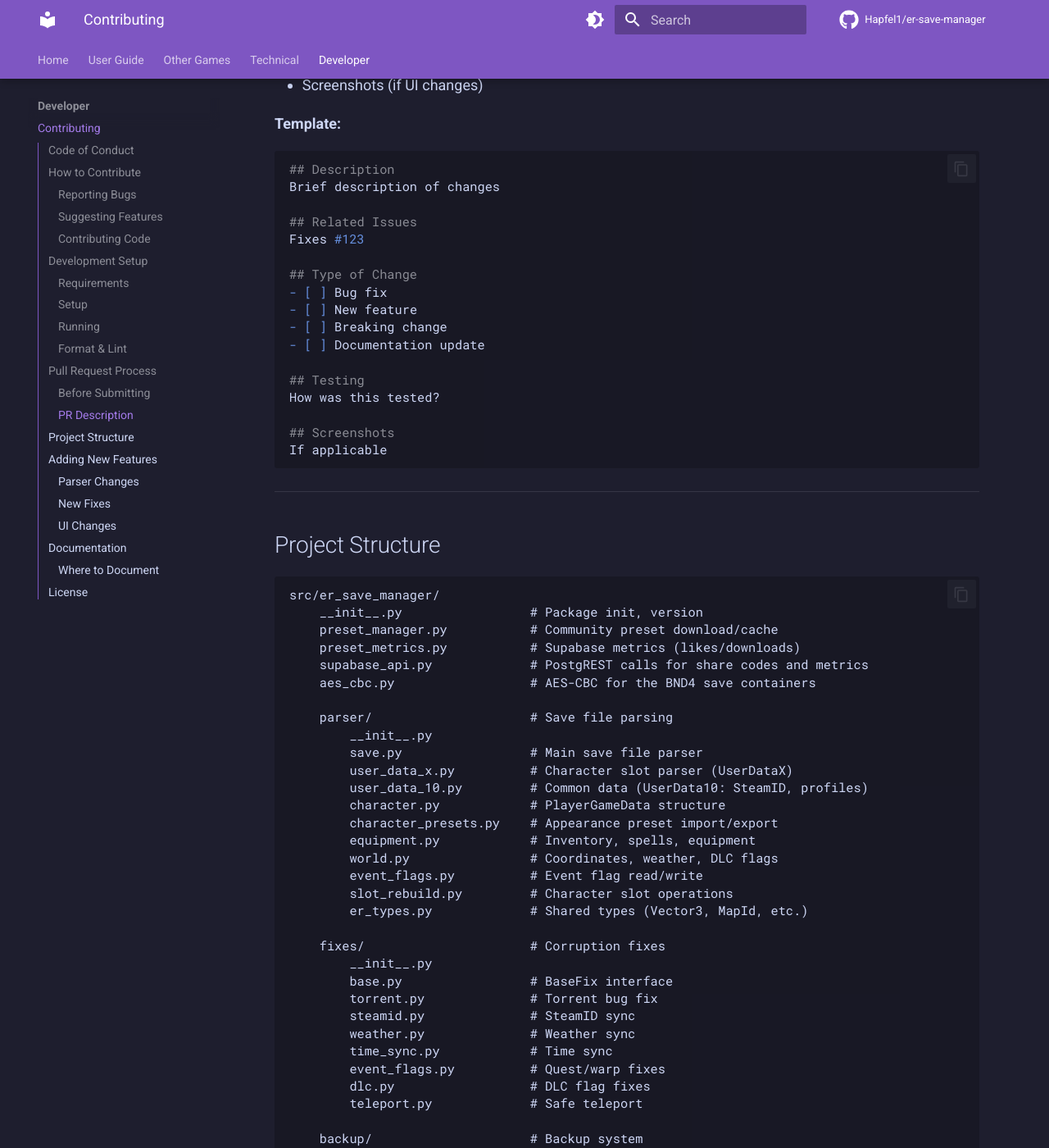
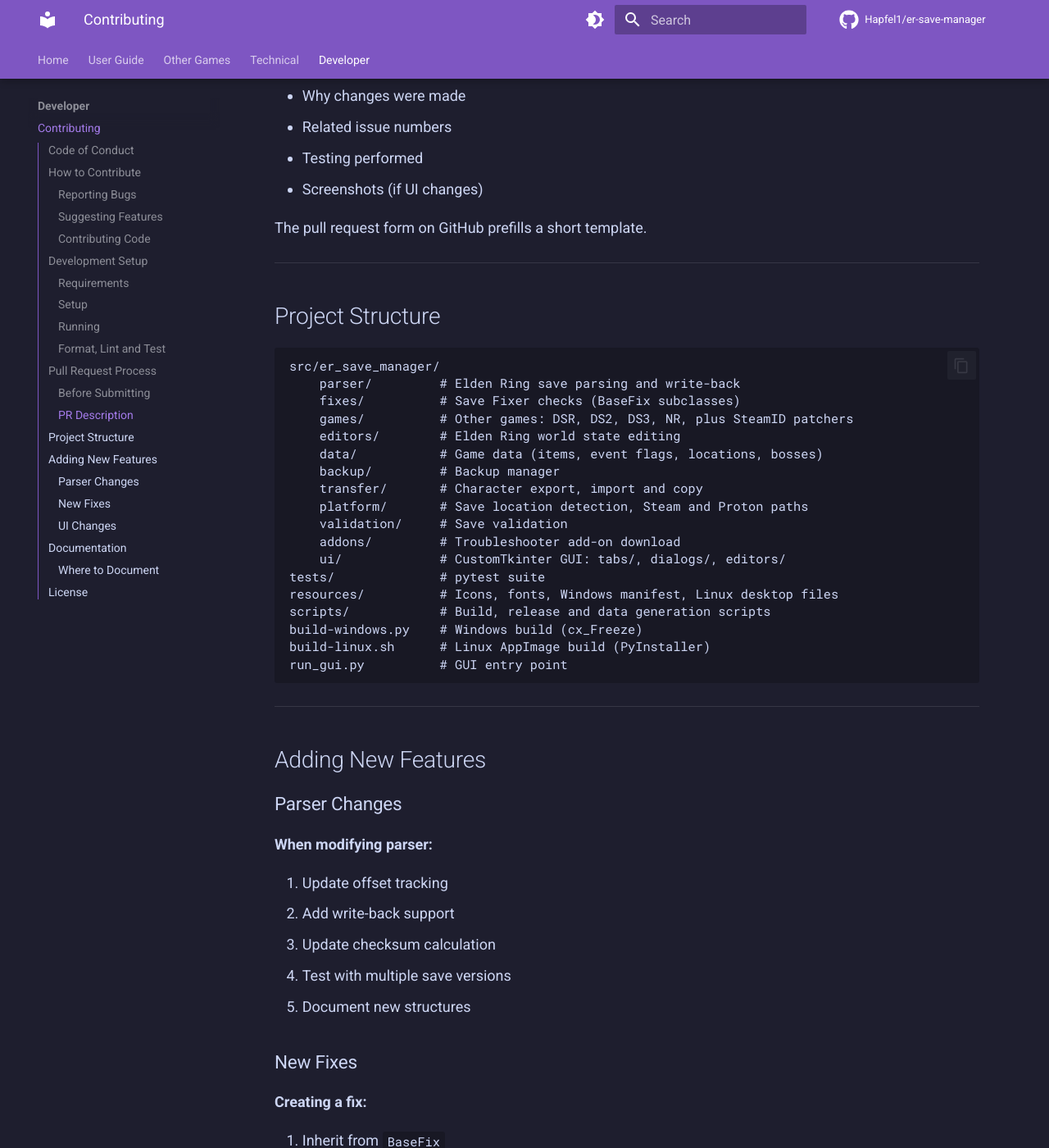
Before and after one commit to Hapfel1/er-save-manager, an MkDocs documentation site: the page built from docs/developer/contributing.md, in a window 1280 px wide and 1400 px high, scrolled down 3247 px. Shown: the whole window at 82% size. Built offline with MkDocs 1.6.1 and Material for MkDocs 9.7.7, drawn with Linux system fonts in a browser that asks for light colours; comment, search, counter and statistics services are not loaded; the version menu is left out; some of the changed text lies outside the part shown.

Commit message:
Docs/community files (#469)
* docs(community): code of conduct, security policy, contributing, templates, accessibility

Add the GitHub community files: Contributor Covenant 2.1, a security policy
using private vulnerability reporting, a short CONTRIBUTING pointing to the
docs guide, bug report, save corruption and feature request issue forms
with a Discord contact link, a pull request template and an accessibility
statement. Update the docs contributing page for uv sync, pytest, the
current project layout and CustomTkinter.

* docs(community): drop response times, Discord server only, explain both logs

* docs(community): verbose log lives next to errors.log

* docs(community): short code of conduct

* docs(community): drop the Seamless Co-op note from CONTRIBUTING

* docs(community): piracy is not supported

* docs(community): piracy note in CONTRIBUTING and the bug forms

````diff
--- a/docs/developer/contributing.md
+++ b/docs/developer/contributing.md
@@ -25,14 +25,16 @@ Be respectful and constructive. We're all here to make a better tool.
 - Clear description
 - Steps to reproduce
 - Expected vs actual behavior
-- Save file
-- Error logs
+- Save file, zipped (GitHub does not accept .sl2 or .co2 directly)
+- `errors.log` from the settings data folder (`%APPDATA%\ER Save Manager` on Windows, `~/.local/share/er-save-manager` on Linux), written whenever the app shows an error dialog
+- For a detailed log, `er_save_manager.log`: on the Settings tab, type `STRAWBERRY` to show the Advanced section, tick **Verbose logging to file**, reproduce the problem, and take the file from the same folder as `errors.log`
 - Operating system and version
 - Tool version
 
 **Where to report:**
 
-- GitHub Issues
+- [GitHub Issues](https://github.com/Hapfel1/er-save-manager/issues/new/choose), using the matching form
+- Questions and help: the [Discord server](https://dsc.gg/er-saveman)
 
 ### Suggesting Features
 
@@ -86,11 +84,12 @@ uv run python run_gui.py
 
 ---
 
-### Format & Lint
+### Format, Lint and Test
 
 ```bash
 uv run ruff check
 uv run ruff format
+uv run pytest
 ```
 
 ---
@@ -99,7 +98,7 @@ uv run ruff format
 
 ### Before Submitting
 
-1. Code follows style guidelines
+1. `ruff check`, `ruff format` and `pytest` pass
 2. Documentation updated
 3. Commit messages clear
 
@@ -113,26 +112,7 @@ uv run ruff format
 - Testing performed
 - Screenshots (if UI changes)
 
-**Template:**
-```markdown
-## Description
-Brief description of changes
-
-## Related Issues
-Fixes #123
-
-## Type of Change
-- [ ] Bug fix
-- [ ] New feature
-- [ ] Breaking change
-- [ ] Documentation update
-
-## Testing
-How was this tested?
-
-## Screenshots
-If applicable
-```
+The pull request form on GitHub prefills a short template.
 
 ---
 
@@ -140,140 +120,23 @@ If applicable
 
 ```
 src/er_save_manager/
-    __init__.py                 # Package init, version
-    preset_manager.py           # Community preset download/cache
-    preset_metrics.py           # Supabase metrics (likes/downloads)
-    supabase_api.py             # PostgREST calls for share codes and metrics
-    aes_cbc.py                  # AES-CBC for the BND4 save containers
-
-    parser/                     # Save file parsing
-        __init__.py
-        save.py                 # Main save file parser
-        user_data_x.py          # Character slot parser (UserDataX)
-        user_data_10.py         # Common data (UserData10: SteamID, profiles)
-        character.py            # PlayerGameData structure
-        character_presets.py    # Appearance preset import/export
-        equipment.py            # Inventory, spells, equipment
-        world.py                # Coordinates, weather, DLC flags
-        event_flags.py          # Event flag read/write
-        slot_rebuild.py         # Character slot operations
-        er_types.py             # Shared types (Vector3, MapId, etc.)
-
-    fixes/                      # Corruption fixes
-        __init__.py
-        base.py                 # BaseFix interface
-        torrent.py              # Torrent bug fix
-        steamid.py              # SteamID sync
-        weather.py              # Weather sync
-        time_sync.py            # Time sync
-        event_flags.py          # Quest/warp fixes
-        dlc.py                  # DLC flag fixes
-        teleport.py             # Safe teleport
-
-    backup/                     # Backup system
-        __init__.py
-        manager.py              # Backup operations
-
-    data/                       # Game data
-        __init__.py
-        boss_data.py            # Boss respawner data
-        event_flags_db.py       # Event flag database
-        gestures.py             # Gesture unlock data
-        item_database.py        # Item IDs and names
-        locations.py            # World locations for teleport
-        regions.py              # Region unlock data
-        starting_classes.py     # Character class data
-        items/                  # Item category text files
-
-    editors/                    # High-level editors
-        __init__.py
-        world_state.py          # World state editor
-
-    platform/                   # Platform-specific utilities
-        __init__.py
-        utils.py                # Save file detection, Steam paths
-
-    transfer/                   # Character transfer
-        __init__.py
-        character_ops.py        # Export/import/move operations
-
-    validation/                 # Save file validation
-        __init__.py
-
-    ui/                         # GUI (CustomTkinter)
-        __init__.py
-        gui.py                  # Main application window
-        settings.py             # Settings manager
-        theme.py                # Custom theme configuration
-        utils.py                # UI utilities
-        messagebox.py           # Custom message boxes
-
-        tabs/                   # Main UI tabs
-            __init__.py
-            character_management_tab.py
-            save_inspector_tab.py
-            appearance_tab.py
-            world_state_tab.py
-            steamid_patcher_tab.py
-            event_flags_tab.py
-            gestures_regions_tab.py
-            advanced_tools_tab.py
-            backup_manager_tab.py
-            settings_tab.py
-
-        dialogs/                # Dialog windows
-            __init__.py
-            character_details.py    # Character info dialog
-            save_selector.py        # Multi-save selector
-            preset_browser.py       # Community preset browser
-            browser_submission.py   # Preset submission dialog
-            backup_pruning_warning.py
-
-        editors/                # Inline editors
-            __init__.py
-            equipment_editor.py
-            stats_editor.py
-            character_info_editor.py
-            inventory_editor.py
-
-        widgets/                # Custom widgets
-            __init__.py
-            scrollable_frame.py
-
-resources/
-    eventflag_bst.txt           # Event flag BST mapping
-    icon/
-        icon.ico                # Windows icon
-        icon.png                # Linux/cross-platform icon
-    linux/
-        io.github.hapfel1.er_save_manager.desktop # Linux desktop entry
-        io.github.hapfel1.er_save_manager.appdata.xml # AppStream metadata
-        appimage-signing-key.asc # Public key for AppImage signatures
-
-data/                           # User data (gitignored)
-    settings.json               # User settings and preferences
-    presets/
-        cache.json              # Preset metadata cache
-        preset_*.json           # Downloaded preset data
-        thumbnails/             # Preset thumbnail images (permanent)
-        full_images/            # Full preview images (LRU cache, 500MB, 7-day expiry)
-
-scripts/                        # Build/release scripts
-    bump_version.py
-    create_release.sh
-    extract_changelog.sh
-    prepare_artifacts.sh
-
-tests/                          # Unit tests
-    __init__.py
-    test_init.py
-
-build-windows.py                # Windows build script (cx_Freeze)
-build-linux.sh                  # Linux build script (PyInstaller)
-run_gui.py                      # GUI entry point
-main.py                         # CLI entry point (legacy)
-pyproject.toml                  # Project metadata and dependencies
-.python-version                 # Python version (3.13+)
+    parser/         # Elden Ring save parsing and write-back
+    fixes/          # Save Fixer checks (BaseFix subclasses)
+    games/          # Other games: DSR, DS2, DS3, NR, plus SteamID patchers
+    editors/        # Elden Ring world state editing
+    data/           # Game data (items, event flags, locations, bosses)
+    backup/         # Backup manager
+    transfer/       # Character export, import and copy
+    platform/       # Save location detection, Steam and Proton paths
+    validation/     # Save validation
+    addons/         # Troubleshooter add-on download
+    ui/             # CustomTkinter GUI: tabs/, dialogs/, editors/
+tests/              # pytest suite
+resources/          # Icons, fonts, Windows manifest, Linux desktop files
+scripts/            # Build, release and data generation scripts
+build-windows.py    # Windows build (cx_Freeze)
+build-linux.sh      # Linux AppImage build (PyInstaller)
+run_gui.py          # GUI entry point
 ```
 
 ---
@@ -321,7 +184,7 @@ class MyCustomFix(BaseFix):
 **When modifying UI:**
 
 1. Follow existing patterns
-2. Use Qt signals/slots properly
+2. Use CustomTkinter widgets and the shared helpers in `ui/`
 3. Handle errors gracefully
 4. Add progress indicators
 5. Test on all platforms
````
Also changed, not shown: other parts of docs/developer/contributing.md (+4 -8 lines), .github/ACCESSIBILITY.md (added), .github/CODE_OF_CONDUCT.md (added), .github/CONTRIBUTING.md (added), .github/SECURITY.md (added), .github/pull_request_template.md (added), 4 other files.
